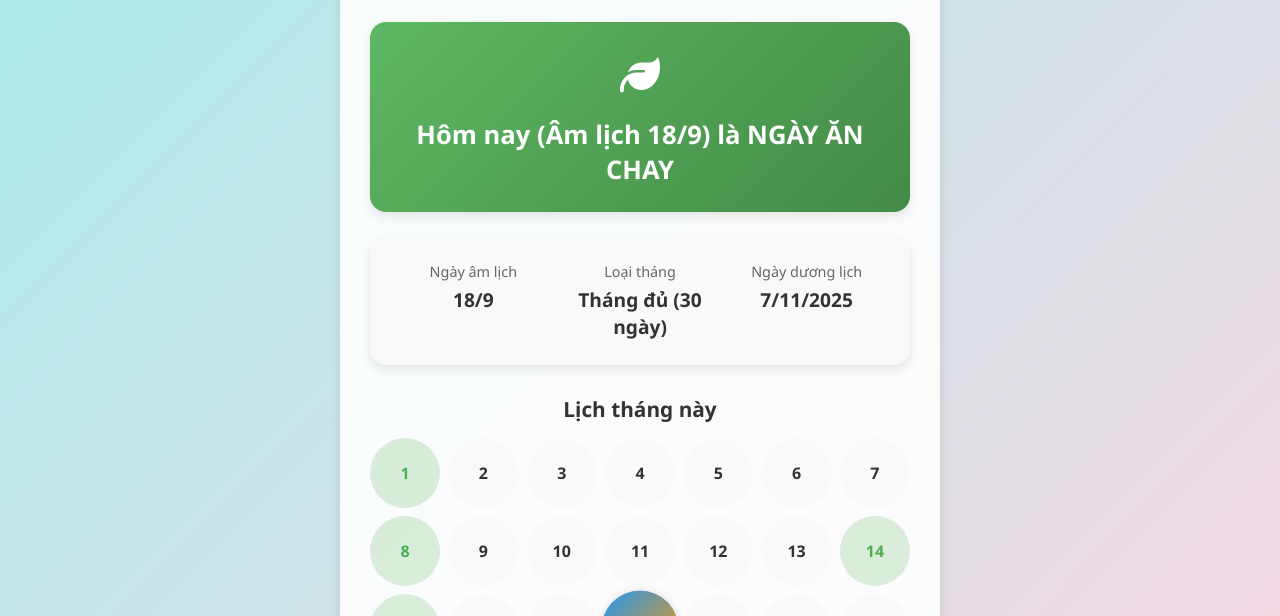
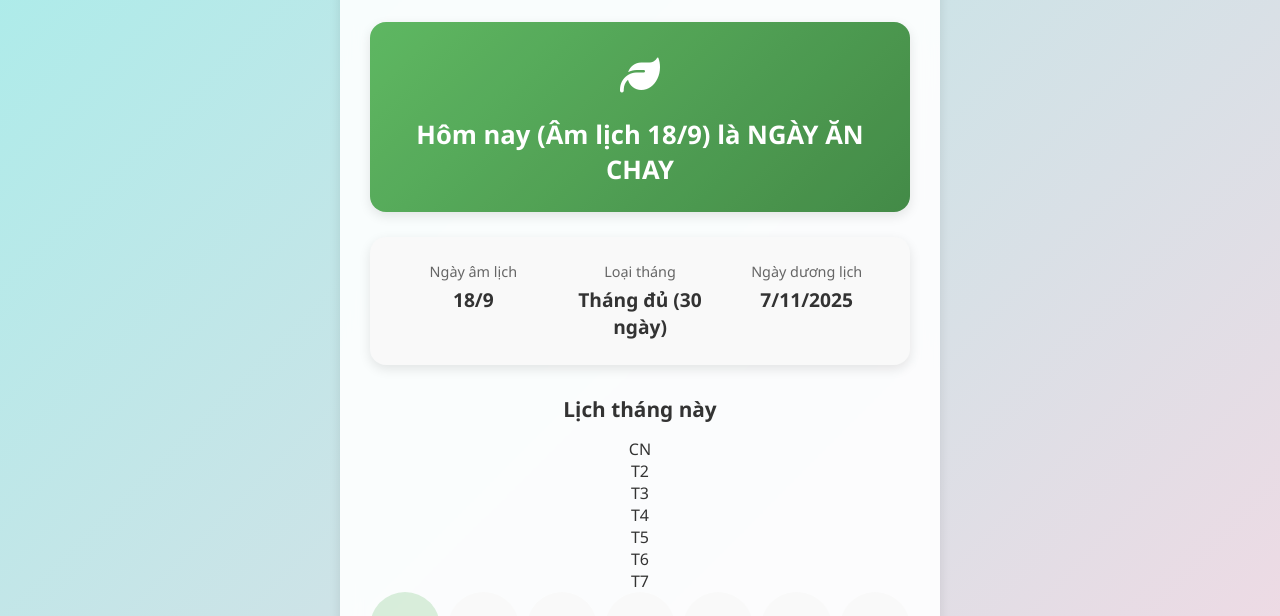
Before and after one commit to HuuSang2002/L-ch-n-Chay, a plain HTML site: page index.html in a window 1280 px wide. Shown: the part 184-800 px from the top of the page. Drawn offline with Linux system fonts and the light colour scheme.

Commit message:
Add weekdays display to calendar section
Added display of weekdays in the calendar section.

```diff
--- a/index.html
+++ b/index.html
@@ -43,7 +43,17 @@
     </div>
 
     <div class="calendar-section">
-      <h3 class="calendar-title">Lịch tháng này</h3>
+       <h3 class="calendar-title">Lịch tháng này</h3>
+        <!-- THÊM PHẦN NÀY: Hiển thị các thứ -->
+        <div class="weekdays">
+          <div class="weekday">CN</div>
+          <div class="weekday">T2</div>
+          <div class="weekday">T3</div>
+          <div class="weekday">T4</div>
+          <div class="weekday">T5</div>
+          <div class="weekday">T6</div>
+          <div class="weekday">T7</div>
+        </div>
       <div class="calendar" id="calendar"></div>
 
       <div class="legend">
```
